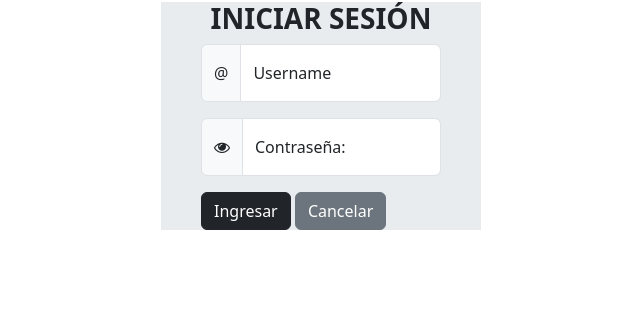
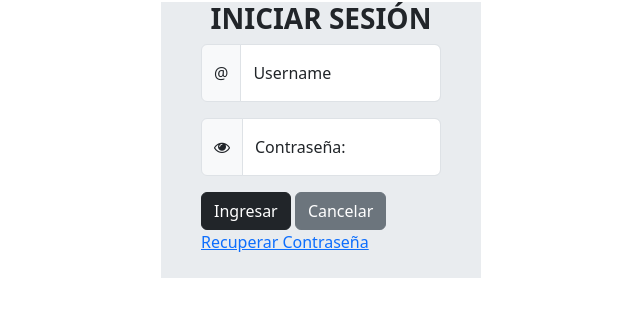
Before and after one commit to oKCam04/Flask-Peliculas, a Flask app: page / in a window 1280 px wide. Shown: the part 14-331 px from the top of the page, without its empty margins (319-959 px from the left). Run offline with Flask 2, Linux system fonts and the light colour scheme; parts of the project's set-up code (start-up, migrations or seed data) failed here and were passed over; some libraries are stand-ins or nearby versions.

Commit message:
pequeño detalle de iniciar sesión la a de enviar la ruta

```diff
--- a/templates/iniciarSesion.html
+++ b/templates/iniciarSesion.html
@@ -28,6 +28,9 @@
             <div class="mt-2 mb-2">
                 <button class="btn btn-dark">Ingresar</button>
                 <button class="btn btn-secondary">Cancelar</button>
+                <br>
+                <a href="/recuperar/">Recuperar Contraseña</a>
+                <br><br>
             </div>
         </form>
     </div>
```
